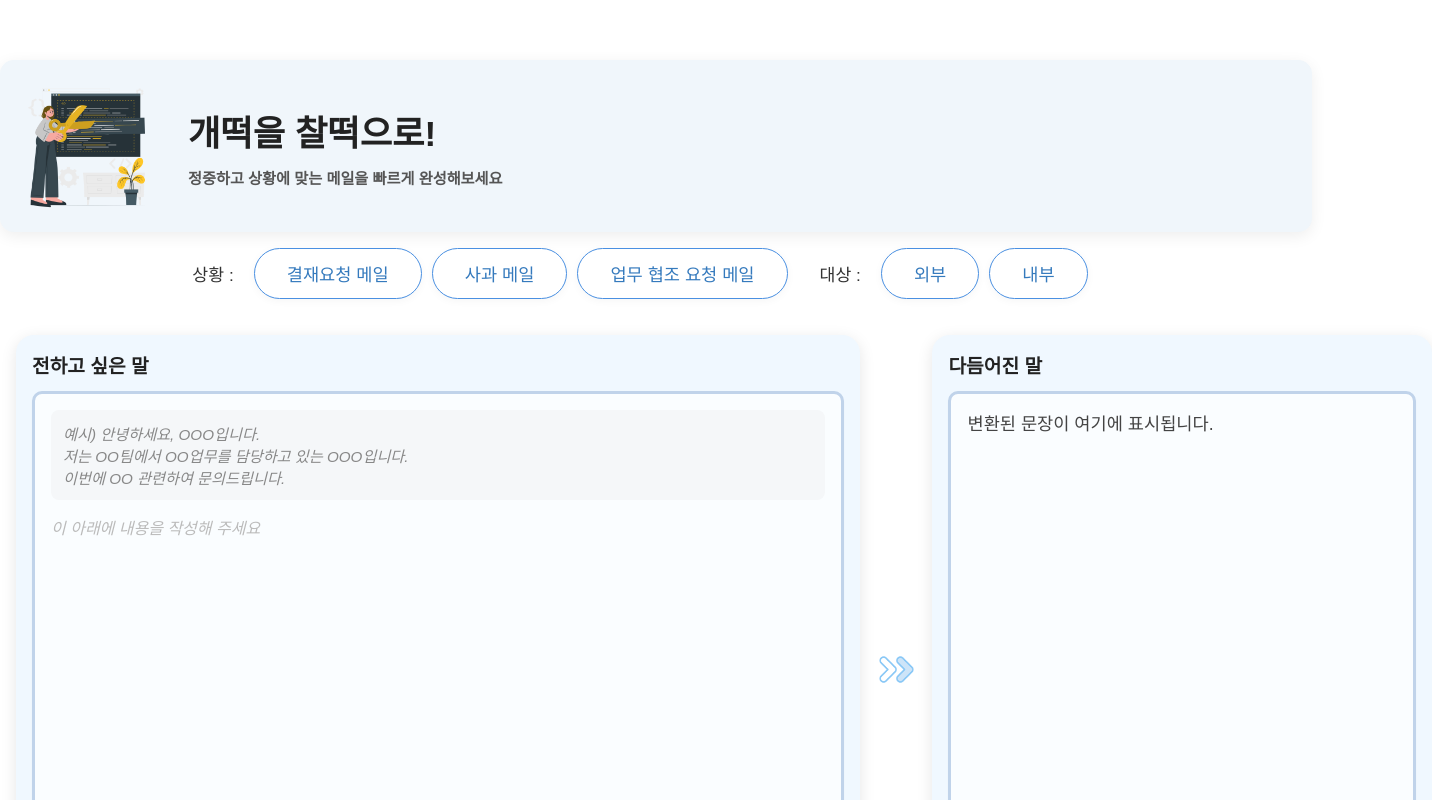
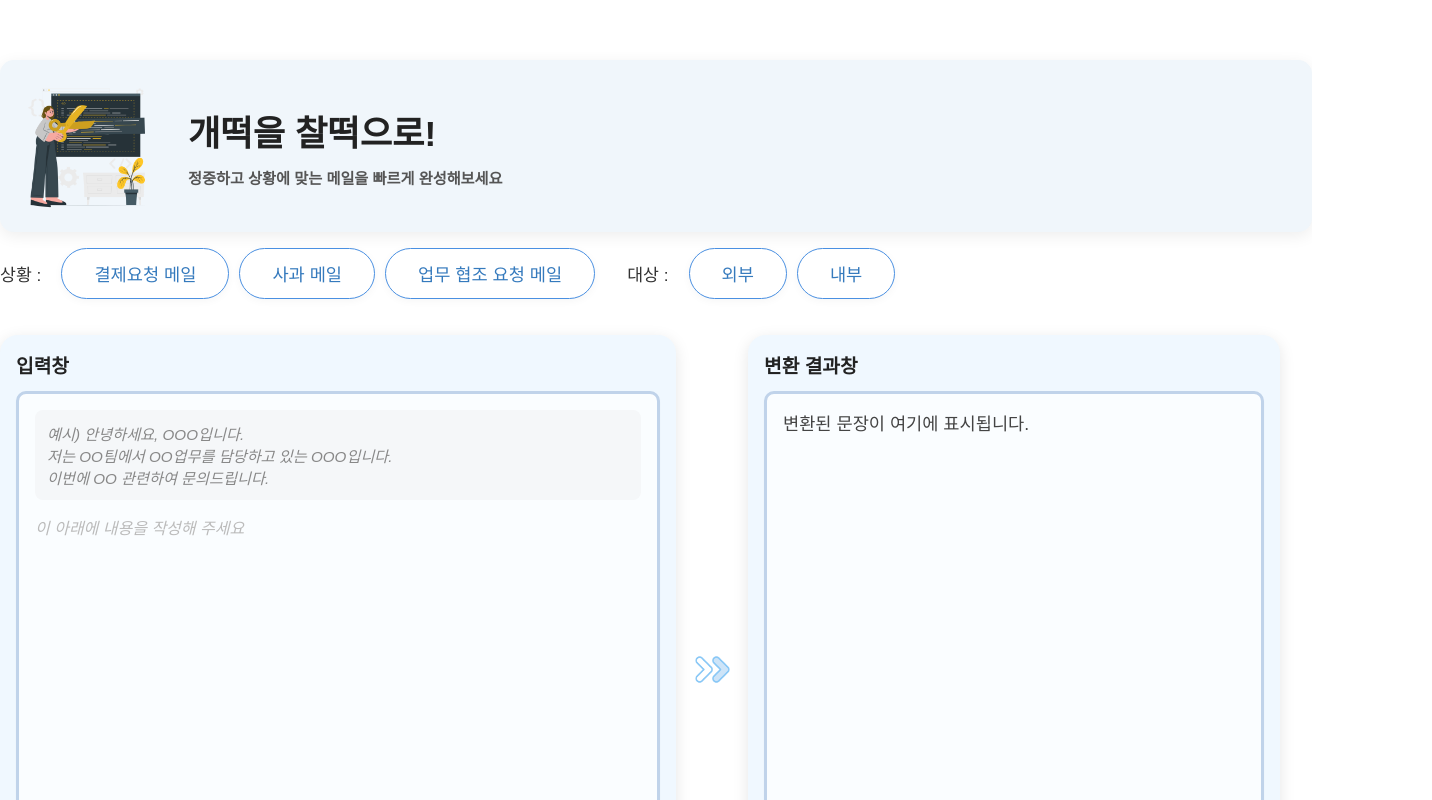
Before and after one commit to kim5303123/Mini4joProjApi, a React (Create React App) app in the folder frontend/: page / in a window 1280 px wide. Shown: the top 800 px of the page, 1432 px wide, since content can reach past the window. Built offline with nearby package versions, Linux system fonts and the light colour scheme.

Commit message:
[예진] 세부 수정 중 2

```diff
--- a/frontend/src/App.jsx
+++ b/frontend/src/App.jsx
@@ -6,7 +6,7 @@ function App() {
   const [outputText, setOutputText] = useState('');
   const [selectedSituation, setSelectedSituation] = useState('');
   const [selectedTarget, setSelectedTarget] = useState('');
-  const formats = ['결재요청 메일', '사과 메일', '업무 협조 요청 메일'];
+  const formats = ['결제요청 메일', '사과 메일', '업무 협조 요청 메일'];
   const to = ['외부', '내부']
 
   const handleConvert = () => {
@@ -17,8 +17,8 @@ function App() {
 
   const getTemplate = (situation) => {
     switch (situation) {
-      case '결재요청 메일':
-        return `예시) 안녕하세요, OOO입니다.\n이번 달 OO비용에 대한 결재를 요청드립니다.\n확인 부탁드립니다.`;
+      case '결제요청 메일':
+        return `예시) 안녕하세요, OOO입니다.\n이번 달 OO비용에 대한 결제를 요청드립니다.\n확인 부탁드립니다.`;
       case '사과 메일':
         return `예시) 안녕하세요, OOO입니다.\n이번 일에 대해 불편을 드려 정말 죄송합니다.\n다시는 같은 일이 발생하지 않도록 주의하겠습니다.`;
       case '업무 협조 요청 메일':
@@ -82,7 +82,7 @@ function App() {
 
       <main className="content-flex">
         <div className="box left-box">
-          <h2>전하고 싶은 말</h2>
+          <h2>입력창</h2>
           <div className="input-area-wrapper">
             <div className="textarea-wrapper">
               <div className="template-preview">
@@ -107,7 +107,7 @@ function App() {
         </div>
 
         <div className="box right-box">
-          <h2>다듬어진 말</h2>
+          <h2>변환 결과창</h2>
           <div className="result-area">
             {outputText || '변환된 문장이 여기에 표시됩니다.'}
           </div>
--- a/frontend/src/styles/App.css
+++ b/frontend/src/styles/App.css
@@ -41,10 +41,9 @@ body {
   gap: 16px;
   margin-bottom: 36px;
   width: 100%;
-  max-width: 1400px;
+  /* max-width: 1000px; */
   justify-content: flex-start;
   gap: 32px;
-  /* background: red; */
 }
 
 .format-group {
@@ -99,7 +98,12 @@ body {
   gap: 16px;
   margin: 0 auto 36px auto;
   justify-content: flex-start;
-  padding: 0 16px;
+}
+
+.format-container{
+  display: flex;
+  width: 100%;
+  margin: 0 auto;
 }
 
 .box {
@@ -111,24 +115,16 @@ body {
   min-height: 500px;
   display: flex;
   flex-direction: column;
-  box-sizing: border-box;
-  width: 100%;
 }
 
 .left-box {
-  flex: none;
-  width: calc(66.6% - 8px);
-  box-sizing: border-box;
-  display: flex;
-  flex-direction: column;
+  flex: 1;
+  max-width: 66%;
 }
 
 .right-box {
-  flex: none;
-  width: calc(33.3% - 8px);
-  box-sizing: border-box;
-  display: flex;
-  flex-direction: column;
+  flex: 1;
+  max-width: 34%;
 }
 
 h2 {
@@ -161,27 +157,6 @@ h2 {
   font-family: 'Noto Sans KR', sans-serif;
   font-style: italic;
   padding: 4px 0;
-}
-
-.input-area-wrapper {
-  position: relative;
-  display: flex;
-  flex-direction: column;
-  flex: 1;
-  border: 3px solid #c0d3ea;
-  border-radius: 10px;
-  background: #fafdff;
-  box-shadow: 0 1px 2px rgba(0,0,0,0.03);
-  padding: 16px;
-  gap: 8px;
-  box-sizing: border-box;
-  width: 100%;
-}
-
-.textarea-wrapper {
-  position: relative;
-  width: 100%;
-  box-sizing: border-box;
 }
 
 .input-textarea {
@@ -240,9 +215,6 @@ h2 {
 }
 
 .result-area {
-  width: 100%;
-
-  box-sizing: border-box;
   flex: 1;
   border: 3px solid #c0d3ea;
   border-radius: 10px;
@@ -318,6 +290,21 @@ h2 {
   opacity: 0.7;
 }
 
+.textarea-wrapper {
+  position: relative;
+  width: 100%;
+  border: 3px solid #c0d3ea;
+  border-radius: 10px;
+  background: #fafdff;
+  padding: 16px;
+  box-shadow: 0 1px 2px rgba(0,0,0,0.03);
+  box-sizing: border-box;
+}
+
+.textarea-wrapper:focus-within {
+  border: 3px solid #4a90e2;
+}
+
 .template-preview {
   font-size: 0.95rem;
   color: #888;
```
